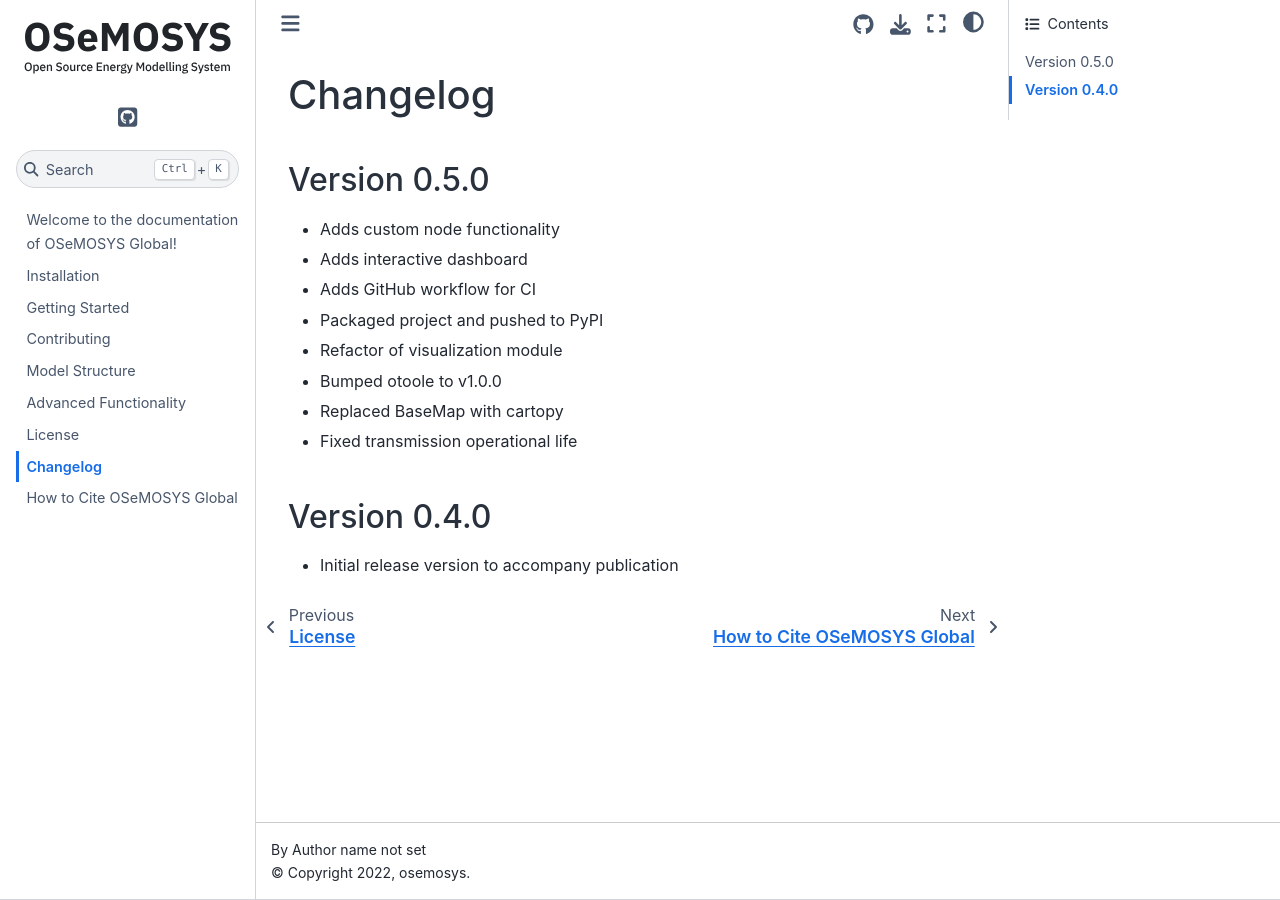
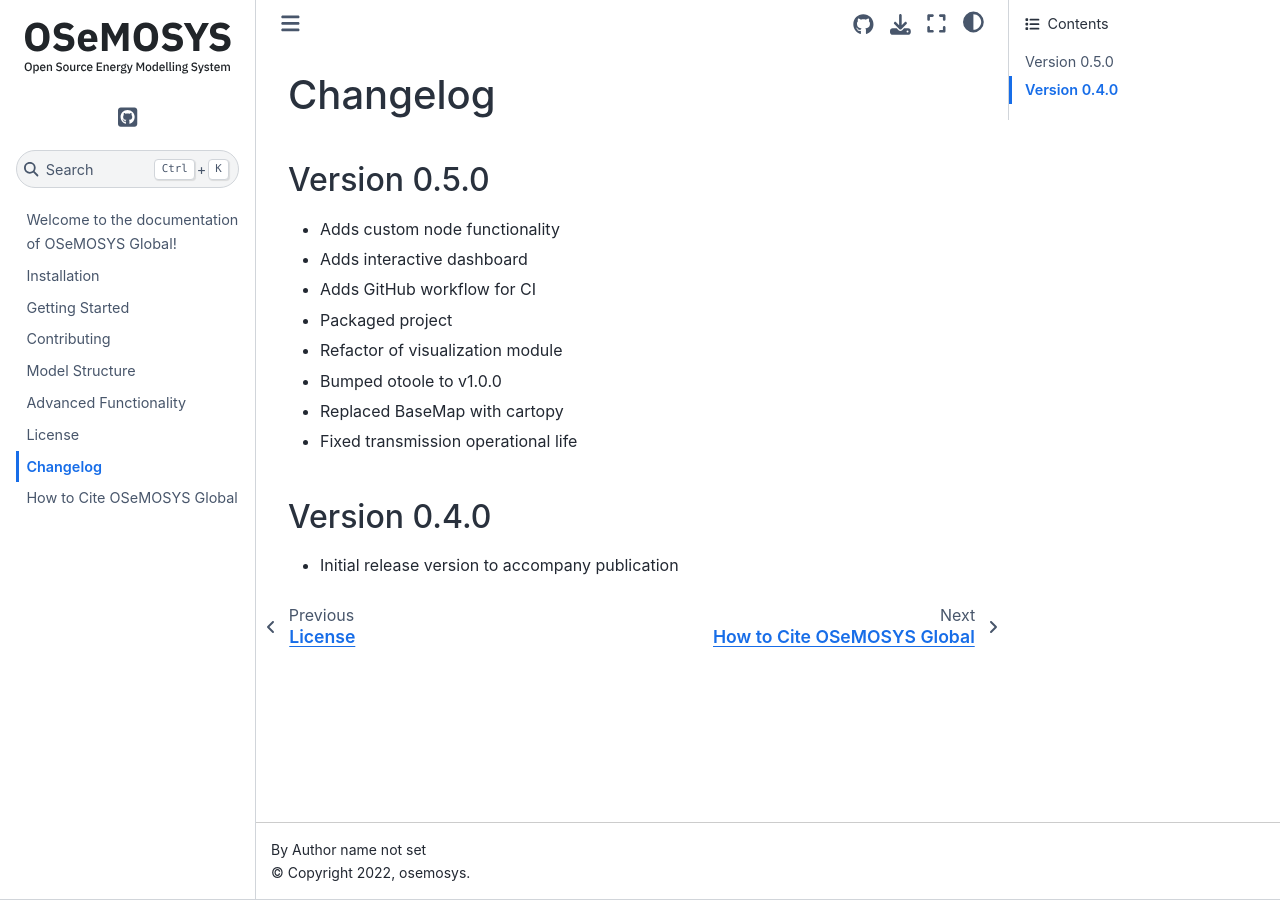
Before and after one commit to OSeMOSYS/osemosys_global, a Sphinx documentation site: the page built from docs/changelog.md, in a window 1280 px wide. Built offline with Sphinx 7.4.7 and the Sphinx Book theme 1.1.4, drawn with Linux system fonts in a browser that asks for light colours; the version number is read from the project's files by our own code.

```diff
--- a/docs/changelog.md
+++ b/docs/changelog.md
@@ -4,7 +4,7 @@
 - Adds custom node functionality
 - Adds interactive dashboard
 - Adds GitHub workflow for CI
-- Packaged project and pushed to PyPI
+- Packaged project
 - Refactor of visualization module
 - Bumped otoole to v1.0.0
 - Replaced BaseMap with cartopy
```
Also changed, not shown: 1 other file.
